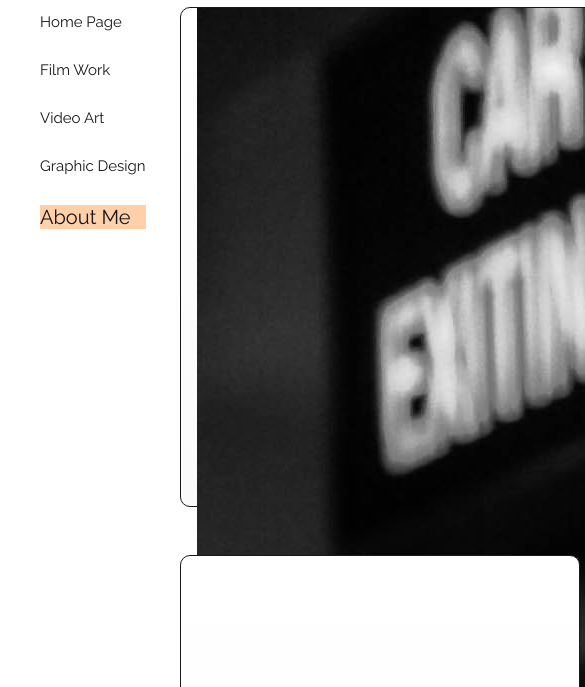
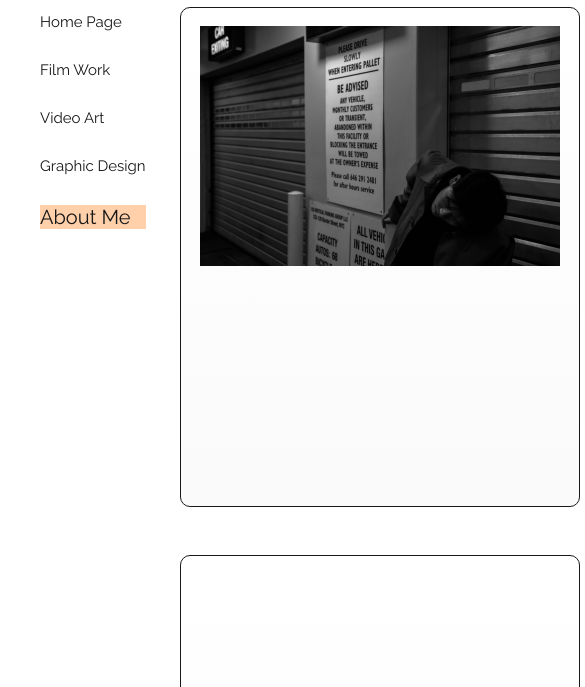
Before and after one commit to orrizX/Midterm_Portfolio, a plain HTML site: page bio.html in a window 390 px wide. Shown: the part 157-844 px from the top of the page, 585 px wide, since content can reach past the window. Drawn offline with Linux system fonts and the light colour scheme.

Commit message:
Update mystyle.css

```diff
--- a/mystyle.css
+++ b/mystyle.css
@@ -39,6 +39,14 @@
     margin-left: 15px;
     width: 240px;
     height: 150px;
+  }
+
+  .picture{
+    position: relative;
+    margin-top: -70px;
+    margin-left: 0px;
+    width: 600px;
+    height: 400px;
   }
 
   .mnItem {
@@ -281,6 +289,13 @@
         text-align: center;
         cursor: pointer;
       }
+      .picture{
+        position: relative;
+        margin-top: 0px;
+        margin-left: 0px;
+        width: 735px;
+        height: 490px;
+      }
   }
 
   @media screen and (max-width: 900px) {
@@ -352,6 +367,14 @@
         margin-left: 0px;
         width: 200px;
         height: 125px;
+      }
+
+      .picture{
+        position: relative;
+        margin-top: -160px;
+        margin-left: 0px;
+        width: 450px;
+        height: 300px;
       }
   }
 
@@ -427,4 +450,12 @@
         width: 200px;
         height: 125px;
       }
+
+      .picture{
+        position: relative;
+        margin-top: -220px;
+        margin-left: 0px;
+        width: 360px;
+        height: 240px;
+      }
   }
```
